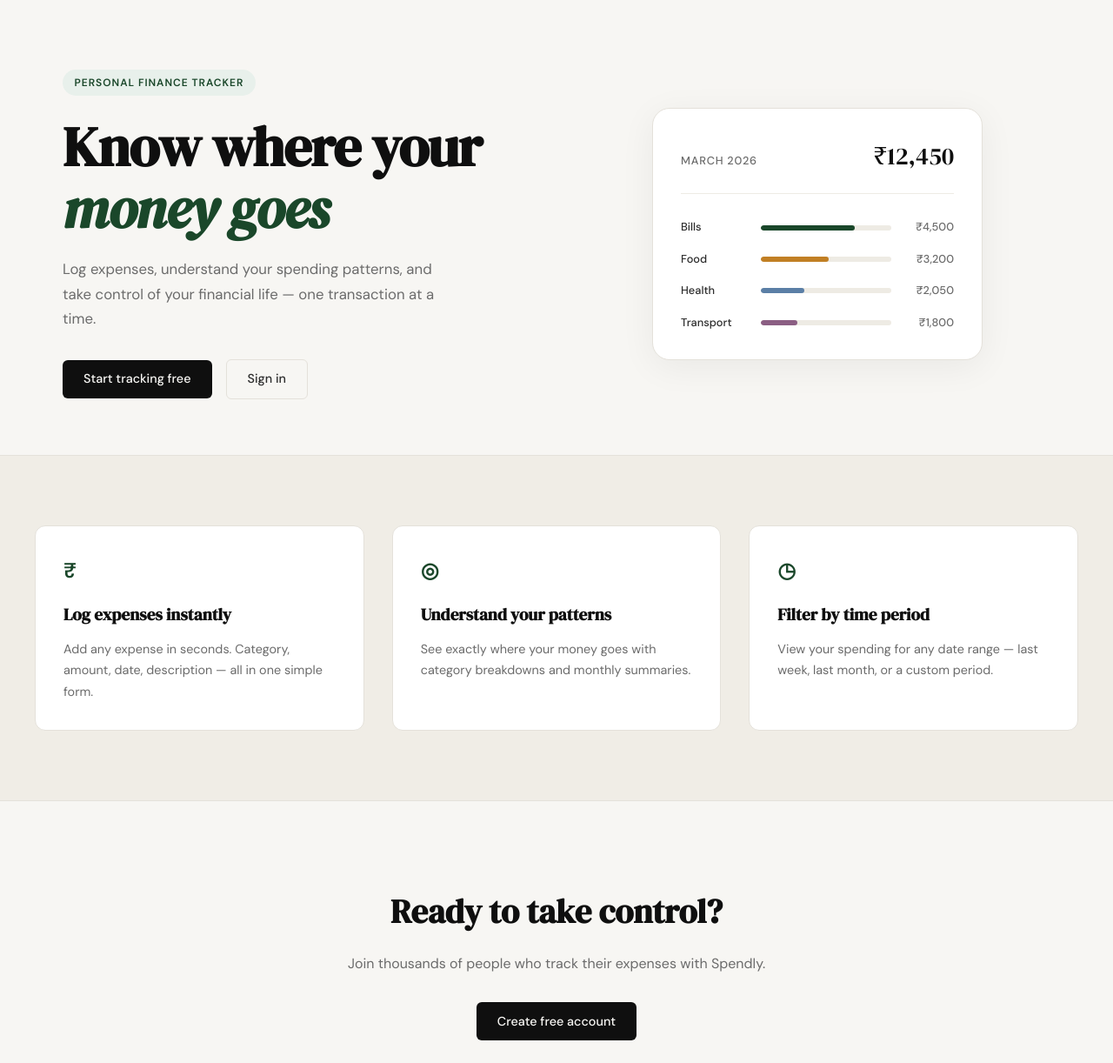
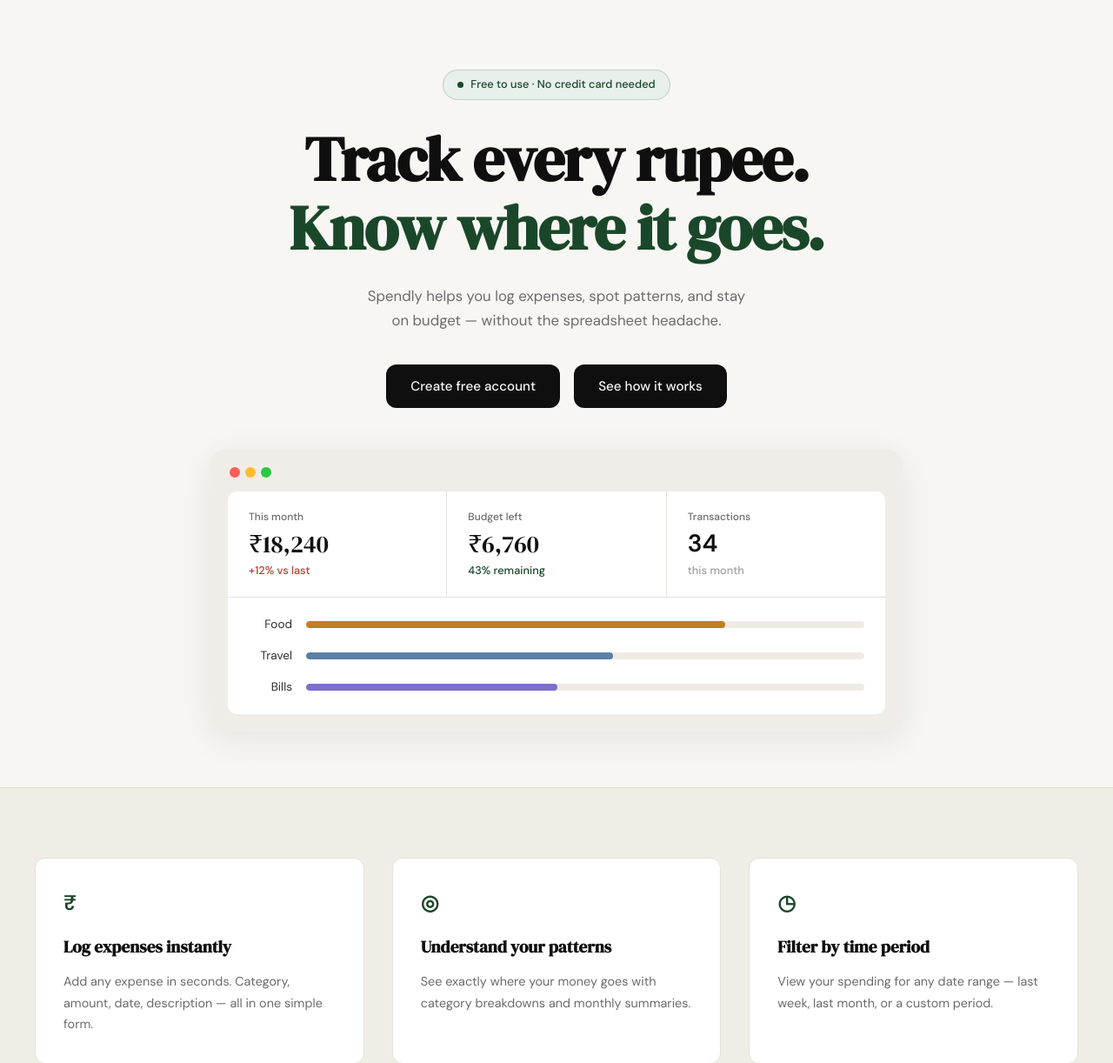
Before and after one commit to iamNehaTomar/spendlyy, a Flask app: page / in a window 1280 px wide. Shown: the part 61-1283 px from the top of the page at 87% size. Run offline with Flask 3, Linux system fonts and the light colour scheme.

Commit message:
landing: redesign hero section to match mockup

```diff
--- a/static/css/landing.css
+++ b/static/css/landing.css
@@ -68,7 +68,7 @@
 .btn-hero {
     padding: 0.8rem 1.75rem;
     font-size: 0.95rem;
-    border-radius: 8px;
+    border-radius: 12px;
 }
 
 /* ------------------------------------------------------------------ */
--- a/templates/landing.html
+++ b/templates/landing.html
@@ -2,59 +2,71 @@
 
 {% block title %}Spendly — Track Every Rupee{% endblock %}
 
+{% block head %}
+<link rel="stylesheet" href="{{ url_for('static', filename='css/landing.css') }}">
+{% endblock %}
+
 {% block content %}
 
 <section class="hero">
-    <div class="hero-inner">
-        <div class="hero-badge">Personal Finance Tracker</div>
-        <h1 class="hero-title">
-            Know where your<br>
-            <em>money goes</em>
-        </h1>
-        <p class="hero-subtitle">
-            Log expenses, understand your spending patterns,
-            and take control of your financial life —
-            one transaction at a time.
-        </p>
-        <div class="hero-actions">
-            <a href="{{ url_for('register') }}" class="btn-primary">Start tracking free</a>
-            <a href="{{ url_for('login') }}" class="btn-ghost">Sign in</a>
+    <div class="hero-badge-pill">
+        <span class="badge-dot"></span>
+        Free to use · No credit card needed
+    </div>
+    <h1 class="hero-heading">
+        Track every rupee.<br>
+        <span class="hero-heading-accent">Know where it goes.</span>
+    </h1>
+    <p class="hero-sub">
+        Spendly helps you log expenses, spot patterns, and stay<br>
+        on budget — without the spreadsheet headache.
+    </p>
+    <div class="hero-actions">
+        <a href="{{ url_for('register') }}" class="btn-primary btn-hero">Create free account</a>
+        <a href="#" class="btn-primary btn-hero">See how it works</a>
+    </div>
+    <div class="hero-browser">
+        <div class="browser-chrome">
+            <span class="browser-dot browser-dot-red"></span>
+            <span class="browser-dot browser-dot-yellow"></span>
+            <span class="browser-dot browser-dot-green"></span>
         </div>
-    </div>
-    <div class="hero-visual">
-        <div class="mock-card">
-            <div class="mock-card-header">
-                <span class="mock-label">March 2026</span>
-                <span class="mock-total">₹12,450</span>
+        <div class="browser-body">
+            <div class="stat-tiles">
+                <div class="stat-tile">
+                    <span class="stat-label">This month</span>
+                    <span class="stat-value">₹18,240</span>
+                    <span class="stat-tag stat-tag-danger">+12% vs last</span>
+                </div>
+                <div class="stat-tile">
+                    <span class="stat-label">Budget left</span>
+                    <span class="stat-value">₹6,760</span>
+                    <span class="stat-tag stat-tag-success">43% remaining</span>
+                </div>
+                <div class="stat-tile">
+                    <span class="stat-label">Transactions</span>
+                    <span class="stat-value stat-value-sm">34</span>
+                    <span class="stat-tag stat-tag-muted">this month</span>
+                </div>
             </div>
-            <div class="mock-bars">
-                <div class="mock-bar-row">
-                    <span class="mock-cat">Bills</span>
-                    <div class="mock-bar-track">
-                        <div class="mock-bar" style="width: 72%"></div>
+            <div class="stat-bars">
+                <div class="stat-bar-row">
+                    <span class="stat-bar-label">Food</span>
+                    <div class="stat-bar-track">
+                        <div class="stat-bar-fill" style="width: 75%; background: var(--accent-2);"></div>
                     </div>
-                    <span class="mock-amt">₹4,500</span>
                 </div>
-                <div class="mock-bar-row">
-                    <span class="mock-cat">Food</span>
-                    <div class="mock-bar-track">
-                        <div class="mock-bar mock-bar-2" style="width: 52%"></div>
+                <div class="stat-bar-row">
+                    <span class="stat-bar-label">Travel</span>
+                    <div class="stat-bar-track">
+                        <div class="stat-bar-fill" style="width: 55%; background: #5b7fa6;"></div>
                     </div>
-                    <span class="mock-amt">₹3,200</span>
                 </div>
-                <div class="mock-bar-row">
-                    <span class="mock-cat">Health</span>
-                    <div class="mock-bar-track">
-                        <div class="mock-bar mock-bar-3" style="width: 33%"></div>
+                <div class="stat-bar-row">
+                    <span class="stat-bar-label">Bills</span>
+                    <div class="stat-bar-track">
+                        <div class="stat-bar-fill" style="width: 45%; background: #7c6fcd;"></div>
                     </div>
-                    <span class="mock-amt">₹2,050</span>
-                </div>
-                <div class="mock-bar-row">
-                    <span class="mock-cat">Transport</span>
-                    <div class="mock-bar-track">
-                        <div class="mock-bar mock-bar-4" style="width: 28%"></div>
-                    </div>
-                    <span class="mock-amt">₹1,800</span>
                 </div>
             </div>
         </div>
```
